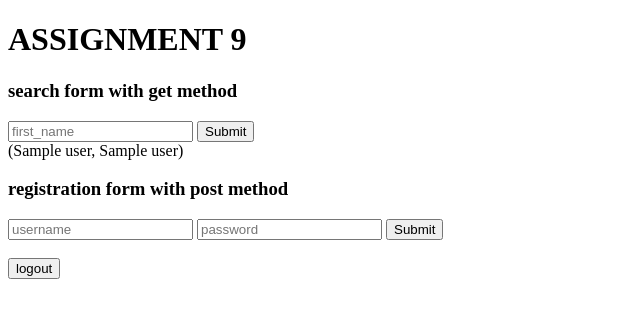
After one commit to shifferc/pycharm_project_cv, a Flask app: template templates/assignment9.html in a window 1280 px wide. The commit adds this page. Shown: the top 318 px of the page, without its empty margins (0-640 px from the left). Run offline with Flask 2, Linux system fonts and the light colour scheme; the template is opened without the code that fills it: most values are stand-ins (such as "Sample title", 1, 10 or a date in 2020).

```diff
--- a/app.py
+++ b/app.py
@@ -1,6 +1,8 @@
 from flask import Flask, render_template, redirect, url_for
-
+from flask import request
+from flask import session
 app = Flask(__name__)
+app.secret_key='123'
 
 @app.route('/')
 def hello_world():
@@ -10,6 +12,22 @@
 def contactL():
     return render_template('contactList.html')
 
+@app.route('/assignment9', methods=['GET','POST'])
+def ass9():
+    users={'chen':['shiffer','0504776625'],'linoy':['lutati','0523443325'],
+           'liran':['bass','0544444325'],'gal':['shapira','05587663823']}
+
+    if 'first_name' in request.args:
+        first_name = request.args['first_name']
+
+    if request.method == 'POST':
+        username = request.form['username']
+        session['username'] = username
+        session['logged_in'] = True
+
+    return render_template('assignment9.html', request_method=request.method,
+                           users=users,first_name=first_name)
+
 @app.route('/assignment8')
 def ass():
     hobbies = ['Dancing', 'Netflix', 'Sport']
--- a/templates/ass8.html
+++ b/templates/ass8.html
@@ -5,7 +5,9 @@
     </head>
 
     <body style="background-color:lightgray">
-    <h2> Hey {{ name|title }} !</h2>
+{% if session.get('logged_in' )%}
+    <h2> hello {{ session.get('username') }}!</h2>
+    {% endif %}
     {% include 'include_ass8.html' %}
     <h1> My Hobbies</h1>
     <h3> I really like to program in web classes</h3>
--- /dev/null
+++ b/templates/assignment9.html
@@ -0,0 +1,60 @@
+<!DOCTYPE html>
+<html lang="en">
+<head>
+    <meta charset="UTF-8">
+    <title>ass9</title>
+</head>
+<body>
+<h1>ASSIGNMENT 9</h1>
+<h3>search form with get method</h3>
+<form method="GET">
+    <input name="first_name"  placeholder="first_name">
+    <input type="submit"  >
+</form>
+
+{% if  first_name in users %}
+    {% for k, v in users.items() %}
+        {% if first_name==k %}
+            {{ k }} {{ v }}
+        {% endif %}
+    {% endfor %}
+ {% else %}
+    {% for user in users.items() %}
+{{ user }}
+{% endfor %}
+{%  endif %}
+
+
+
+<h3>registration form with post method</h3>
+<div id="myDIV">
+<form method="POST">
+    <input name="username" placeholder="username">
+    <input name="password" placeholder="password">
+    <input type="submit" >
+</form>
+</div>
+{% if session.get('logged_in') %}
+<h2> hello {{ session.get('username' )}}!</h2>
+{% endif %}
+
+<br>
+<button type="button" onclick="myFunction()">logout</button>
+<script>
+    function myFunction() {
+  var x = document.getElementById("myDIV");
+  if (x.style.display === "none") {
+    x.style.display = "block";
+  } else {
+    x.style.display = "none";
+  }
+}
+</script>
+
+
+
+</body>
+</html>
+
+</body>
+</html>
```
Also changed, not shown: static/CSS/styleCV.css (+4 -4 lines), templates/cv.html (+6 -2 lines).
